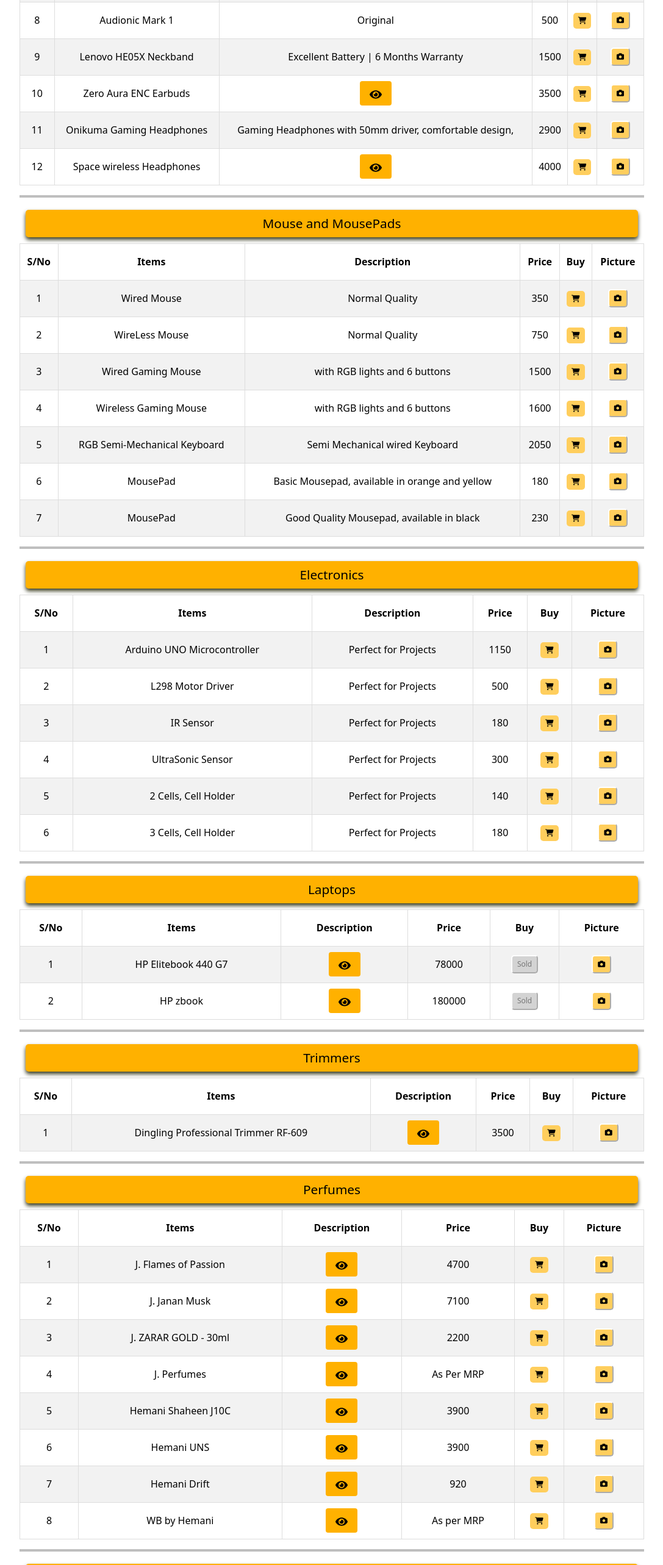
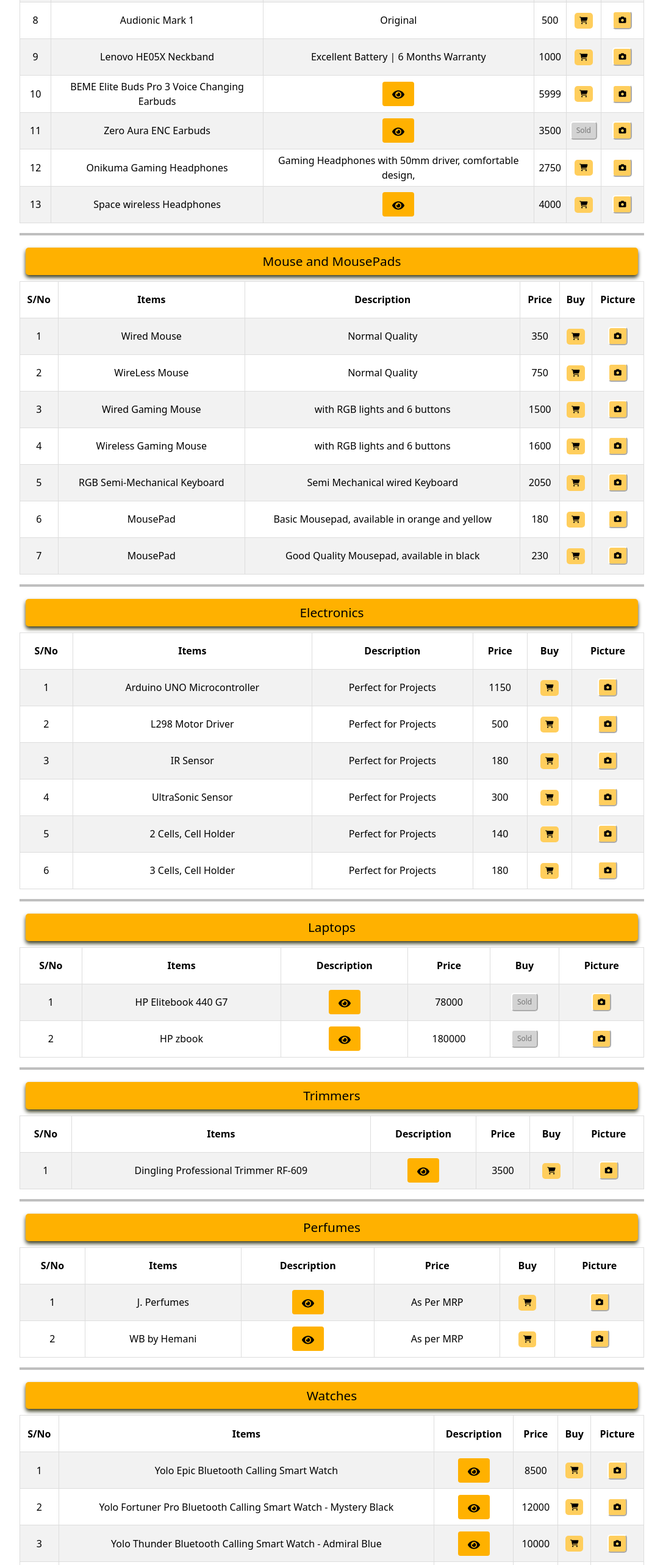
Before and after one commit to TheReliableMart/ItemList, a React (Vite) app: page / in a window 1280 px wide. Shown: the part 5160-7726 px from the top of the page at 61% size, without its empty margins (96-1183 px from the left). Built offline with nearby package versions, Linux system fonts and the light colour scheme.

Commit message:
added BEME

```diff
--- a/src/components/ProductTable.jsx
+++ b/src/components/ProductTable.jsx
@@ -59,6 +59,7 @@
 import GamingHandsfree from './Pictures/GamingHandsfree.jpg';
 import Faster4900 from './Pictures/Faster4900.jpg';
 import ZeroAura from './Pictures/ZeroAura.jpg';
+import BEME from './Pictures/BEME.png';
 import SpaceHeadphones from './Pictures/SpaceHeadphones.jpg';
 import BoostGroovewirelessheadset from './Pictures/BoostGroovewirelessheadset.jpg';
 import BoostSonic from './Pictures/BoostSonic.jpg';
@@ -265,17 +266,32 @@
       { id: '6', name: 'Audionic Jionee Type C', description: 'Original', price: '750', pictureUrl: [Cjionee], customClass: '' },
       { id: '7', name: 'Audionic Jionee', description: 'Original', price: '500', pictureUrl: [Jionee], customClass: '' },
       { id: '8', name: 'Audionic Mark 1', description: 'Original', price: '500', pictureUrl: [Mark1], customClass: '' },
-      { id: '9', name: 'Lenovo HE05X Neckband', description: 'Excellent Battery | 6 Months Warranty', price: '1500', pictureUrl: [HE05X], customClass: '' },
+      { id: '9', name: 'Lenovo HE05X Neckband', description: 'Excellent Battery | 6 Months Warranty', price: '1000', pictureUrl: [HE05X], customClass: '' },
       {
-        id: '10', name: 'Zero Aura ENC Earbuds ', description: ` 1 Year Brand Warranty. ENC, Noise Reduction technology. Features of Aura:
+        id: '10', name: 'BEME Elite Buds Pro 3 Voice Changing Earbuds ', description: `
+Active Noice Cancellation
+ENC for Best Calling Experience
+Upto 12m range
+Voice Changing
+25hrs of Playback
+
+What’s in the Box
+• BEME Elite Buds Pro 3
+• Multiple Eartip Sizes
+• Charging Case
+• Cleaning Pen
+• Neck Band Carabiner Hook`, price: '5999', pictureUrl: [BEME], customClass: 'description '
+      },
+      {
+        id: '11', name: 'Zero Aura ENC Earbuds ', description: ` 1 Year Brand Warranty. ENC, Noise Reduction technology. Features of Aura:
         40 Hour Battery Life
         Aerofit Design
         HyperBass Technology
         IPX5 Water Resistance
-        Instant Pairing || NOTE: This Item has brand warranty, not to be claimed through seller.`, price: '3500', pictureUrl: [ZeroAura], customClass: 'description '
+        Instant Pairing || NOTE: This Item has brand warranty, not to be claimed through seller.`, price: '3500', pictureUrl: [ZeroAura], customClass: 'description soldClass'
       },
-      { id: '11', name: 'Onikuma Gaming Headphones', description: 'Gaming Headphones with 50mm driver, comfortable design, ', price: '2900', pictureUrl: [GamingHeadphone], customClass: "" },
-      { id: '12', name: 'Space wireless Headphones', description: `Driver Unit:40mm, Impedance:320 Ohms, Frequency Response:20-20KHz, Sensitivity:110dB±3dB, Electric Current:3.6V-5V DC, Voltage:≤70 mA, Rechargeable Lithium Battery:250 mAh,Operation Range:10 Meters, Charging Time:2-3 Hours, Standby Time:100 Hours, Memory Card Support: Upto 32GB, L2CAP, A2DP, AVCTP,Supports: AVDTP, AVRCP`, price: '4000', pictureUrl: [SpaceHeadphones], customClass: 'description' },
+      { id: '12', name: 'Onikuma Gaming Headphones', description: 'Gaming Headphones with 50mm driver, comfortable design, ', price: '2750', pictureUrl: [GamingHeadphone], customClass: "" },
+      { id: '13', name: 'Space wireless Headphones', description: `Driver Unit:40mm, Impedance:320 Ohms, Frequency Response:20-20KHz, Sensitivity:110dB±3dB, Electric Current:3.6V-5V DC, Voltage:≤70 mA, Rechargeable Lithium Battery:250 mAh,Operation Range:10 Meters, Charging Time:2-3 Hours, Standby Time:100 Hours, Memory Card Support: Upto 32GB, L2CAP, A2DP, AVCTP,Supports: AVDTP, AVRCP`, price: '4000', pictureUrl: [SpaceHeadphones], customClass: 'description' },
 
       // { id: '13', name: 'Boost Groove wireless headset', description: 'Experience seamless connectivity with Bluetooth 5.0+EDR on Boost Groove headset for enhanced performance. 5 hours play time with micro SD card supported. Enjoy immersive sound with 40mm speakers and audio jack. 1 year brand warranty. NOTE: This item has brand warranty and cannot be claimed through seller. ', price: '3000', pictureUrl: [BoostGroovewirelessheadset], customClass: "description noPrice" },
 
@@ -401,43 +417,43 @@
     category: 'Perfumes',
     id: 'Perfumes',
     items: [
+      // {
+      //   id: '1', name: 'J. Flames of Passion', description: `Flames of Passion — a bold and sensual fragrance that ignites the senses. It opens with zesty Mandarin, Bergamot, and juicy Red Berries, unfolding into a heart of Caramel, Rose, and Jasmine. The scent lingers with a warm, captivating base of Vanilla, Oakmoss, and Musks.`, price: '4700 ', pictureUrl: [Flames],
+      //   customClass: 'description noPrice'
+      //   // customClass: 'soldClass',
+      // },
+      // {
+      //   id: '2', name: 'J. Janan Musk', description: `Janan Musk is an ode to quiet strength. Its fresh citrus notes meet soft florals and melt into a warm blend of musk, amber, and cashmere woods. A refined, modern scent that lingers like a whispered memory, it evokes confidence, connection, and calm. Crafted for those who find elegance in restraint.`, price: '7100 ', pictureUrl: [Janan],
+      //   customClass: 'description noPrice'
+      //   // customClass: 'soldClass',
+      // },
+      // {
+      //   id: '3', name: 'J. ZARAR GOLD - 30ml', description: `Size	30ml; Fragrance Category	Fruity, Woody`, price: '2200 ', pictureUrl: [Zarar],
+      //   customClass: 'description noPrice'
+      //   // customClass: 'soldClass',
+      // },
       {
-        id: '1', name: 'J. Flames of Passion', description: `Flames of Passion — a bold and sensual fragrance that ignites the senses. It opens with zesty Mandarin, Bergamot, and juicy Red Berries, unfolding into a heart of Caramel, Rose, and Jasmine. The scent lingers with a warm, captivating base of Vanilla, Oakmoss, and Musks.`, price: '4700 ', pictureUrl: [Flames],
+        id: '1', name: 'J. Perfumes', description: `For any other Perfume`, price: 'As Per MRP ', pictureUrl: [J],
         customClass: 'description noPrice'
         // customClass: 'soldClass',
       },
+      // {
+      //   id: '5', name: 'Hemani Shaheen J10C', description: `Shaheen J10C is a bold and defiant scent forged for men who rise in the face of challenge. It opens with an energetic burst of pink pepper, cardamom, and violet leaves;  a sharp strike that mirrors the intensity of a fighter jet in motion. `, price: '3900 ', pictureUrl: [J10C],
+      //   customClass: 'description noPrice'
+      //   // customClass: 'soldClass',
+      // },
+      // {
+      //   id: '6', name: 'Hemani UNS', description: `UNS is a tender, luminous perfume that captures the quiet beauty of connection. It opens with the soft brightness of bergamot and peony; fresh yet comforting, like the first smile exchanged between kindred souls. At its heart, the endless elegance of rose blends with the golden warmth of amber, creating a delicate sense of intimacy. The scent settles into a soft base of musk and woody notes, warm and grounding, like the feeling of being truly seen and understood.`, price: '3900 ', pictureUrl: [UNS],
+      //   customClass: 'description noPrice'
+      //   // customClass: 'soldClass',
+      // },
+      // {
+      //   id: '7', name: 'Hemani Drift', description: `Introducing Drift, a fragrance that embodies the exhilarating rush of a perfectly executed drift. This scent is a tribute to the individual who embraces the edge, balancing precision with a daring spirit. It opens with the sharp, invigorating notes of Bergamot and Grapefruit, mirroring the initial burst of adrenaline. `, price: '920 ', pictureUrl: [Drift],
+      //   customClass: 'description noPrice'
+      //   // customClass: 'soldClass',
+      // },
       {
-        id: '2', name: 'J. Janan Musk', description: `Janan Musk is an ode to quiet strength. Its fresh citrus notes meet soft florals and melt into a warm blend of musk, amber, and cashmere woods. A refined, modern scent that lingers like a whispered memory, it evokes confidence, connection, and calm. Crafted for those who find elegance in restraint.`, price: '7100 ', pictureUrl: [Janan],
-        customClass: 'description noPrice'
-        // customClass: 'soldClass',
-      },
-      {
-        id: '3', name: 'J. ZARAR GOLD - 30ml', description: `Size	30ml; Fragrance Category	Fruity, Woody`, price: '2200 ', pictureUrl: [Zarar],
-        customClass: 'description noPrice'
-        // customClass: 'soldClass',
-      },
-      {
-        id: '4', name: 'J. Perfumes', description: `For any other Perfume`, price: 'As Per MRP ', pictureUrl: [J],
-        customClass: 'description noPrice'
-        // customClass: 'soldClass',
-      },
-      {
-        id: '5', name: 'Hemani Shaheen J10C', description: `Shaheen J10C is a bold and defiant scent forged for men who rise in the face of challenge. It opens with an energetic burst of pink pepper, cardamom, and violet leaves;  a sharp strike that mirrors the intensity of a fighter jet in motion. `, price: '3900 ', pictureUrl: [J10C],
-        customClass: 'description noPrice'
-        // customClass: 'soldClass',
-      },
-      {
-        id: '6', name: 'Hemani UNS', description: `UNS is a tender, luminous perfume that captures the quiet beauty of connection. It opens with the soft brightness of bergamot and peony; fresh yet comforting, like the first smile exchanged between kindred souls. At its heart, the endless elegance of rose blends with the golden warmth of amber, creating a delicate sense of intimacy. The scent settles into a soft base of musk and woody notes, warm and grounding, like the feeling of being truly seen and understood.`, price: '3900 ', pictureUrl: [UNS],
-        customClass: 'description noPrice'
-        // customClass: 'soldClass',
-      },
-      {
-        id: '7', name: 'Hemani Drift', description: `Introducing Drift, a fragrance that embodies the exhilarating rush of a perfectly executed drift. This scent is a tribute to the individual who embraces the edge, balancing precision with a daring spirit. It opens with the sharp, invigorating notes of Bergamot and Grapefruit, mirroring the initial burst of adrenaline. `, price: '920 ', pictureUrl: [Drift],
-        customClass: 'description noPrice'
-        // customClass: 'soldClass',
-      },
-      {
-        id: '8', name: 'WB by Hemani', description: `For any other Perfume`, price: 'As per MRP ', pictureUrl: [Hemani],
+        id: '2', name: 'WB by Hemani', description: `For any other Perfume`, price: 'As per MRP ', pictureUrl: [Hemani],
         customClass: 'description noPrice'
         // customClass: 'soldClass',
       },
```
Also changed, not shown: 1 other file (tests, documents, lock files or other folders).
